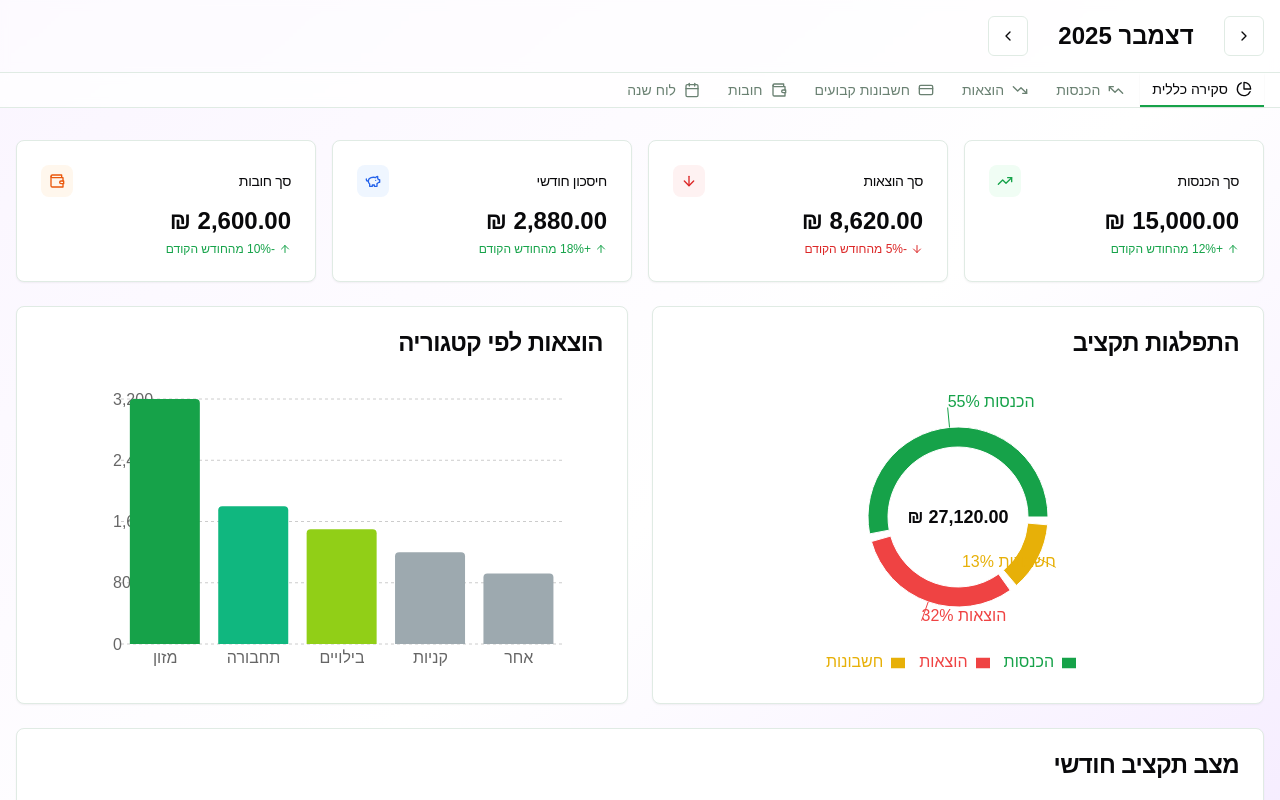
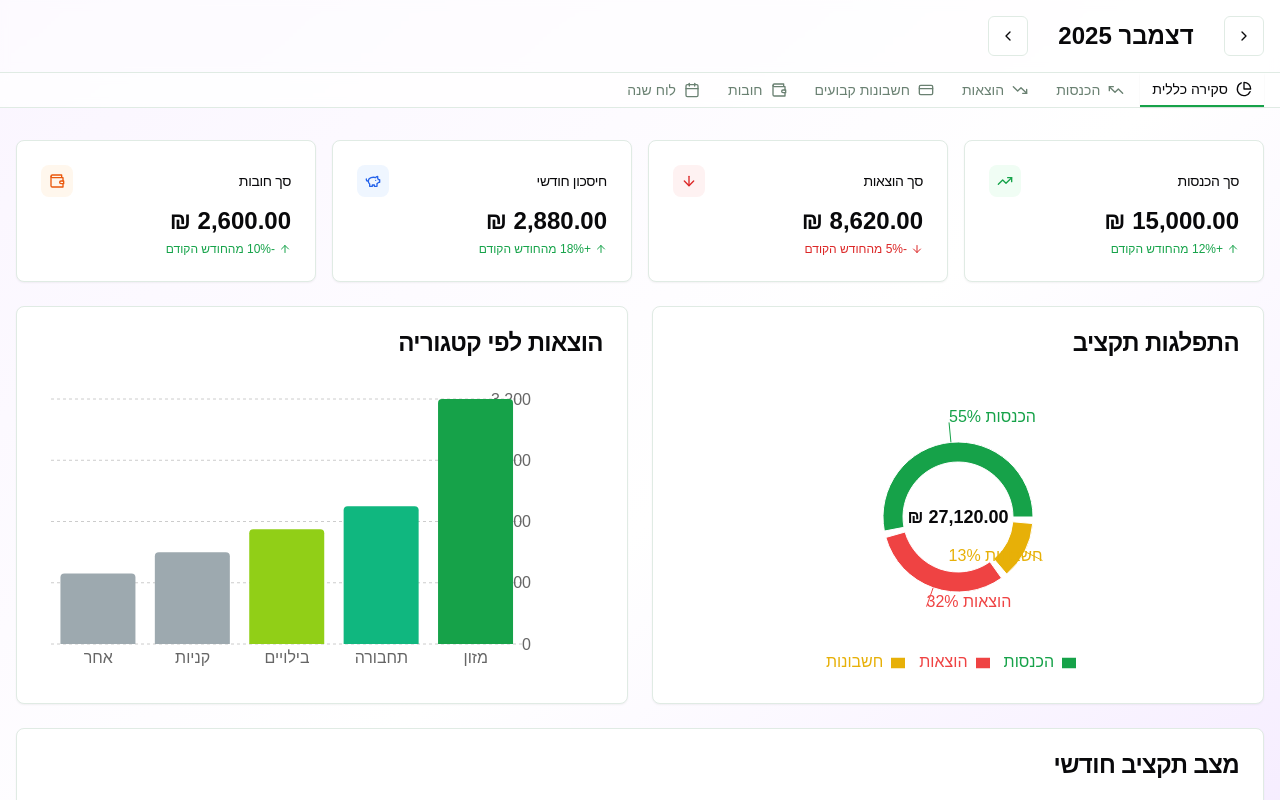
Before and after one commit to Lio311/budget-manager-plus, a Next.js app: page /dashboard in a window 1280 px wide. Shown: the top 800 px of the page. Built offline with nearby package versions, Linux system fonts and the light colour scheme.

Commit message:
Fix Donut radius and switch BarChart to RTL axis

```diff
--- a/src/components/dashboard/tabs/OverviewTab.tsx
+++ b/src/components/dashboard/tabs/OverviewTab.tsx
@@ -115,8 +115,8 @@ export function OverviewTab() {
                                     data={incomeVsExpenses}
                                     cx="50%"
                                     cy="50%"
-                                    innerRadius={70}
-                                    outerRadius={90}
+                                    innerRadius={55}
+                                    outerRadius={75}
                                     paddingAngle={5}
                                     dataKey="value"
                                     label={({ name, percent }) => `${name} ${(percent * 100).toFixed(0)}%`}
@@ -148,15 +148,17 @@ export function OverviewTab() {
                         <ResponsiveContainer width="100%" height={300}>
                             <BarChart
                                 data={expensesByCategory}
-                                margin={{ top: 20, right: 40, left: 10, bottom: 5 }}
+                                margin={{ top: 20, right: 10, left: 10, bottom: 5 }}
                             >
                                 <CartesianGrid strokeDasharray="3 3" vertical={false} />
                                 <XAxis
                                     dataKey="name"
                                     tickLine={false}
                                     axisLine={false}
+                                    reversed={true}
                                 />
                                 <YAxis
+                                    orientation="right"
                                     width={70}
                                     tickLine={false}
                                     axisLine={false}
```
